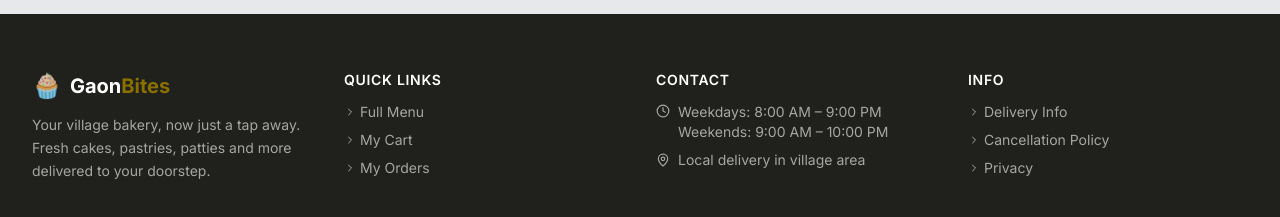
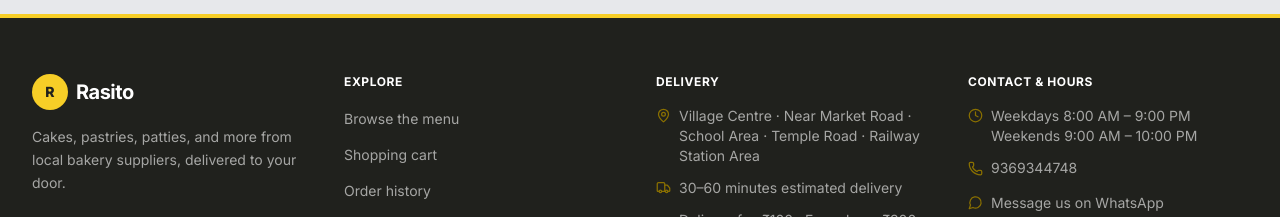
Before and after one commit to aryanguptajsm/Rasito, a React (Vite) app: page / in a window 1280 px wide. Shown: the part 2583-2800 px from the top of the page. Built offline with nearby package versions, Linux system fonts and the light colour scheme.

Commit message:
feat: update favicon and enhance footer animations; improve header branding and layout

```diff
--- a/src/components/Footer.jsx
+++ b/src/components/Footer.jsx
@@ -1,103 +1,97 @@
 import { Link } from 'react-router-dom';
-import { Phone, Clock, MapPin, Mail, ChevronRight } from 'lucide-react';
+import { ArrowUpRight, Clock, MapPin, MessageCircle, Phone, Truck } from 'lucide-react';
 import config from '../data/config';
 
 export default function Footer() {
   return (
-    <footer className="bg-chocolate text-white/80 mt-auto">
-      <div className="max-w-7xl mx-auto px-4 sm:px-6 lg:px-8 py-10 sm:py-14">
-        <div className="grid grid-cols-1 sm:grid-cols-2 lg:grid-cols-4 gap-8">
-          {/* Brand */}
-          <div className="sm:col-span-2 lg:col-span-1">
-            <div className="flex items-center gap-2 mb-3">
-              <span className="text-2xl">🧁</span>
-              <span className="font-bold text-xl text-white">
-                Gaon<span className="text-terracotta">Bites</span>
-              </span>
-            </div>
-            <p className="text-sm text-white/60 leading-relaxed max-w-xs">
-              Your village bakery, now just a tap away. Fresh cakes, pastries, patties and more
-              delivered to your doorstep.
+    <footer className="mt-auto border-t-4 border-terracotta bg-chocolate text-white/75">
+      <div className="mx-auto max-w-7xl px-4 py-10 sm:px-6 sm:py-14 lg:px-8">
+        <div className="footer-reveal grid grid-cols-1 gap-9 sm:grid-cols-2 lg:grid-cols-4 lg:gap-8">
+          <section className="footer-column">
+            <Link to="/" className="mb-4 flex w-fit items-center gap-2" aria-label="Rasito home">
+              <span className="flex h-9 w-9 items-center justify-center rounded-full bg-terracotta text-sm font-extrabold text-dark">R</span>
+              <span className="text-xl font-bold tracking-tight text-white">Rasito</span>
+            </Link>
+            <p className="max-w-xs text-sm leading-relaxed text-white/60">
+              Cakes, pastries, patties, and more from local bakery suppliers, delivered to your door.
             </p>
-          </div>
+            <Link to="/menu" className="footer-link mt-5 inline-flex items-center gap-1 text-sm font-semibold text-terracotta">
+              Explore the menu <ArrowUpRight size={15} />
+            </Link>
+          </section>
 
-          {/* Quick Links */}
-          <div>
-            <h3 className="font-semibold text-white text-sm uppercase tracking-wider mb-3">
-              Quick Links
-            </h3>
-            <ul className="space-y-2">
+          <section className="footer-column">
+            <h2 className="mb-4 text-xs font-bold uppercase tracking-wider text-white">Explore</h2>
+            <ul className="space-y-3">
               {[
-                { to: '/menu', label: 'Full Menu' },
-                { to: '/cart', label: 'My Cart' },
-                { to: '/orders', label: 'My Orders' },
+                { to: '/menu', label: 'Browse the menu' },
+                { to: '/cart', label: 'Shopping cart' },
+                { to: '/orders', label: 'Order history' },
               ].map(({ to, label }) => (
                 <li key={to}>
-                  <Link
-                    to={to}
-                    className="text-sm text-white/60 hover:text-terracotta transition-colors flex items-center gap-1"
-                  >
-                    <ChevronRight size={12} />
-                    {label}
-                  </Link>
+                  <Link to={to} className="footer-link inline-flex items-center text-sm text-white/60">{label}</Link>
                 </li>
               ))}
             </ul>
-          </div>
+          </section>
 
-          {/* Contact */}
-          <div>
-            <h3 className="font-semibold text-white text-sm uppercase tracking-wider mb-3">
-              Contact
-            </h3>
-            <ul className="space-y-2 text-sm text-white/60">
+          <section className="footer-column">
+            <h2 className="mb-4 text-xs font-bold uppercase tracking-wider text-white">Delivery</h2>
+            <ul className="space-y-3 text-sm text-white/60">
               <li className="flex items-start gap-2">
-                <Clock size={14} className="mt-0.5 shrink-0" />
-                <div>
-                  <p>Weekdays: {config.openingHours.weekdays}</p>
-                  <p>Weekends: {config.openingHours.weekends}</p>
-                </div>
+                <MapPin size={15} className="mt-0.5 shrink-0 text-terracotta" />
+                <span>{config.delivery.areas.join(' · ')}</span>
               </li>
-              <li className="flex items-center gap-2">
-                <MapPin size={14} className="shrink-0" />
-                <span>Local delivery in village area</span>
+              <li className="flex items-start gap-2">
+                <Truck size={15} className="mt-0.5 shrink-0 text-terracotta" />
+                <span>{config.delivery.estimatedTime} estimated delivery</span>
+              </li>
+              <li className="pl-[23px]">
+                {config.delivery.fee === 0 ? 'Free delivery' : `Delivery fee ₹${config.delivery.fee}`}
+                {config.delivery.freeAbove && ` · Free above ₹${config.delivery.freeAbove}`}
+              </li>
+              <li className="pl-[23px]">
+                {config.paymentOptions.filter((option) => option.enabled).map((option) => option.label).join(' · ')}
               </li>
             </ul>
-          </div>
+          </section>
 
-          {/* Policies */}
-          <div>
-            <h3 className="font-semibold text-white text-sm uppercase tracking-wider mb-3">
-              Info
-            </h3>
-            <ul className="space-y-2">
-              {[
-                { label: 'Delivery Info', href: '#delivery-info' },
-                { label: 'Cancellation Policy', href: '#cancellation' },
-                { label: 'Privacy', href: '#privacy' },
-              ].map(({ label, href }) => (
-                <li key={href}>
+          <section className="footer-column">
+            <h2 className="mb-4 text-xs font-bold uppercase tracking-wider text-white">Contact & hours</h2>
+            <ul className="space-y-3 text-sm text-white/60">
+              <li className="flex items-start gap-2">
+                <Clock size={15} className="mt-0.5 shrink-0 text-terracotta" />
+                <span>Weekdays {config.openingHours.weekdays}<br />Weekends {config.openingHours.weekends}</span>
+              </li>
+              <li>
+                <a className="footer-link inline-flex items-center gap-2" href={`tel:${config.contactPhone}`}>
+                  <Phone size={15} className="shrink-0 text-terracotta" />
+                  {config.contactPhone}
+                </a>
+              </li>
+              {config.whatsappNumber && (
+                <li>
                   <a
-                    href={href}
-                    className="text-sm text-white/60 hover:text-terracotta transition-colors flex items-center gap-1"
+                    className="footer-link inline-flex items-center gap-2"
+                    href={`https://wa.me/${config.whatsappNumber}`}
+                    target="_blank"
+                    rel="noreferrer"
                   >
-                    <ChevronRight size={12} />
-                    {label}
+                    <MessageCircle size={15} className="shrink-0 text-terracotta" />
+                    Message us on WhatsApp
                   </a>
                 </li>
-              ))}
+              )}
             </ul>
-          </div>
+          </section>
         </div>
 
-        {/* Bottom */}
-        <div className="mt-10 pt-6 border-t border-white/10 flex flex-col sm:flex-row items-center justify-between gap-3">
-          <p className="text-xs text-white/40">
-            © {new Date().getFullYear()} {config.businessName}. Made with ❤️ for local bakeries.
-          </p>
+        <div className="mt-10 flex flex-col gap-3 border-t border-white/10 pt-6 text-xs text-white/40 sm:flex-row sm:items-center sm:justify-between">
+          <p>© {new Date().getFullYear()} {config.businessName}. Local bakery ordering made easy.</p>
+          <p>{config.orderConfirmationNote}</p>
           {config.isDemoMode && (
-            <span className="text-[10px] text-terracotta/80 bg-terracotta/10 px-2 py-1 rounded-full font-medium">
-              ⚠️ Demo Mode — Sample data
+            <span className="w-fit rounded-full bg-white/5 px-2.5 py-1 font-medium text-white/55">
+              Demo · Sample data
             </span>
           )}
         </div>
--- a/src/components/Header.jsx
+++ b/src/components/Header.jsx
@@ -85,14 +85,20 @@ export default function Header({ onSearch, deliveryLocation, onDeliveryLocationC
       <header className="relative z-40 overflow-visible rounded-b-[28px] bg-[#11120f] text-white shadow-sm sm:rounded-b-[32px]">
         <div className="mx-auto max-w-7xl px-5 pb-6 pt-3 sm:px-8 sm:pb-8 sm:pt-5 lg:px-10">
           <div className="flex items-center justify-between gap-4">
-            {areaPicker}
+            <Link to="/" className="flex shrink-0 items-center gap-2" aria-label="Rasito home">
+              <span className="flex h-9 w-9 items-center justify-center rounded-full bg-terracotta text-sm font-extrabold text-dark">R</span>
+              <span className="text-lg font-bold tracking-tight text-white">Rasito</span>
+            </Link>
             <div className="flex items-center gap-2">
+              <div className="hidden sm:block">{areaPicker}</div>
               {cartAction}
             </div>
           </div>
 
-          <div className="mt-6 sm:mt-8">
-            <p className="mb-1 text-xs font-medium text-white/55">{config.businessName}</p>
+          <div className="mt-3 sm:hidden">{areaPicker}</div>
+
+          <div className="mt-5 sm:mt-8">
+            <p className="mb-1 text-xs font-medium uppercase tracking-wide text-white/55">Local bakery, at your door</p>
             <h1 className="max-w-xl text-[25px] font-semibold leading-[1.15] tracking-[-0.035em] sm:text-3xl lg:text-4xl">
               What are you going to eat today?
             </h1>
@@ -128,7 +134,7 @@ export default function Header({ onSearch, deliveryLocation, onDeliveryLocationC
     <header className={`sticky top-0 z-40 border-b border-black/5 bg-[#e7e8eb]/95 backdrop-blur-md ${location.pathname === '/cart' ? 'hidden md:block' : ''}`}>
       <div className="mx-auto flex h-14 max-w-7xl items-center justify-between gap-3 px-4 sm:h-16 sm:px-6 lg:px-8">
         <Link to="/" className="flex shrink-0 items-center gap-2" aria-label="Rasito home">
-          <span className="flex h-9 w-9 items-center justify-center rounded-full bg-terracotta text-sm font-extrabold text-white">R</span>
+          <span className="flex h-9 w-9 items-center justify-center rounded-full bg-terracotta text-sm font-extrabold text-dark">R</span>
           <span className="text-base font-bold tracking-tight text-dark sm:text-lg">Rasito</span>
         </Link>
         <div className="hidden sm:block">{areaPicker}</div>
--- a/src/index.css
+++ b/src/index.css
@@ -145,6 +145,42 @@ button:not(:disabled):active {
   animation: fade-in 0.3s ease-out;
 }
 
+@keyframes footer-enter {
+  from {
+    transform: translateY(12px);
+    opacity: 0;
+  }
+  to {
+    transform: translateY(0);
+    opacity: 1;
+  }
+}
+
+.footer-column {
+  animation: footer-enter 0.5s ease-out both;
+}
+
+.footer-column:nth-child(2) {
+  animation-delay: 70ms;
+}
+
+.footer-column:nth-child(3) {
+  animation-delay: 140ms;
+}
+
+.footer-column:nth-child(4) {
+  animation-delay: 210ms;
+}
+
+.footer-link {
+  transition: color 180ms ease, transform 180ms ease;
+}
+
+.footer-link:hover {
+  color: #F7CE27;
+  transform: translateX(3px);
+}
+
 /* ============================================================
    LINE CLAMPING
    ============================================================ */
```
Also changed, not shown: public/favicon.svg.
